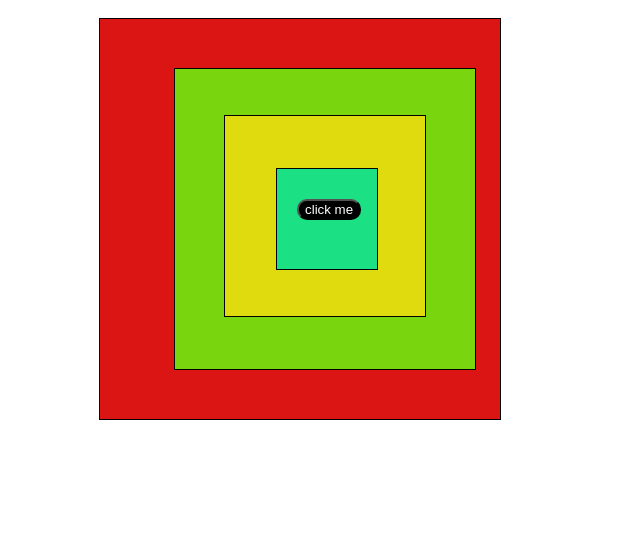
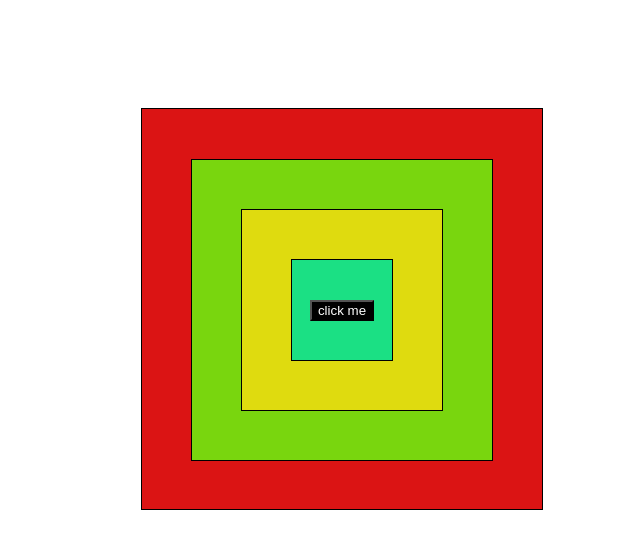
Before and after one commit to Fathimajumana/flexbox, a plain HTML site: page index.html in a window 1280 px wide. Shown: the whole page, without its empty margins (298-938 px from the left). Drawn offline with Linux system fonts and the light colour scheme.

Commit message:
first commit

```diff
--- a/index.html
+++ b/index.html
@@ -1,5 +1,6 @@
 <!DOCTYPE html>
 <html lang="en">
+
 <head>
     <meta charset="UTF-8">
     <meta http-equiv="X-UA-Compatible" content="IE=edge">
@@ -7,14 +8,21 @@
     <title>Document</title>
     <link rel="stylesheet" href="style.css">
 </head>
+
 <body>
-   <div class="flexbox-container">
-       <div class="flexbox-item flexbox-item-1"></div>
-       <div class="flexbox-item flexbox-item-2"></div>
-       <div class="flexbox-item flexbox-item-3"></div>
-       <div class="flexbox-item flexbox-item-4"><input class="button" type="submit" value="click me"></div>
+    <div class="flexbox-container">
+        <div class="box1">
+            <div class="box2">
+                <div class="box3">
+                    <div class="box4"><button class="button"
+                            onclick="window.location.href='https://fathimajumana.github.io/web_development/';">click me</button>
+                    </div>
+                </div>
+            </div>
+        </div>
 
-   </div>
-   <!-- <input class="button" type="submit" value="click me"> -->
+    </div>
+    <!-- <input class="button" type="submit" value="click me"> -->
 </body>
+
 </html>
--- a/style.css
+++ b/style.css
@@ -1,54 +1,56 @@
-.flexbox-container{
+body{
+    padding: 100px;
     display: flex;
+    justify-content: center;
+    align-items: center;
 }
 
-.flexbox-item{
-    width: 450px;
-    height: 400px;
-    margin: 10px;
-    border: 1px solid black;
-}
-.flexbox-item-1{
-    position: relative;
+.box1{
     width: 400px;
     height: 400px;
     background: rgb(219, 20, 20);
-    left: 30%;
+    justify-content: center;
+    align-content: center;
+    display: flex;
+    border: 1px solid black;
 
 }
-.flexbox-item-2{
-    position: relative;
+.box2{
+    display: flex;
+    justify-content: center;
+    align-items: center;
     width: 300px;
     height: 300px;
     background: rgb(121, 214, 14);
-    left: 32px;
-    top: 50px;
+    margin-top: 50px;
+    border: 1px solid black;
 }
-.flexbox-item-3{
-    position: relative;
+.box3{
+    display: flex;
+    justify-content: center;
+    align-items: center;
     width: 200px;
     height: 200px;
     background: rgb(223, 219, 15);
-    left: -240px;
-    top: 97px;
+    border: 1px solid black;
 }
-.flexbox-item-4{
-    position: relative;
+.box4{
+    display: flex;
+    justify-content: center;
+    align-items: center;
     width: 100px;
     height: 100px;
     background: rgb(27, 224, 132);
-    left: -410px;
-    top: 150px;
+    border: 1px solid black;
 }
 .button{
-    border-radius: 10px;
+    /* display: flex; */
     background: #000;
     color: white;
-    margin-left: 20px;
-    margin-top: 30px;
+    /* justify-content: center;
+    align-items: center; */
     cursor:pointer;
-    font-style: unset;
-    justify-content: center;
+
 }
 .button:hover{
     background-color: rgb(155, 65, 65);
```
